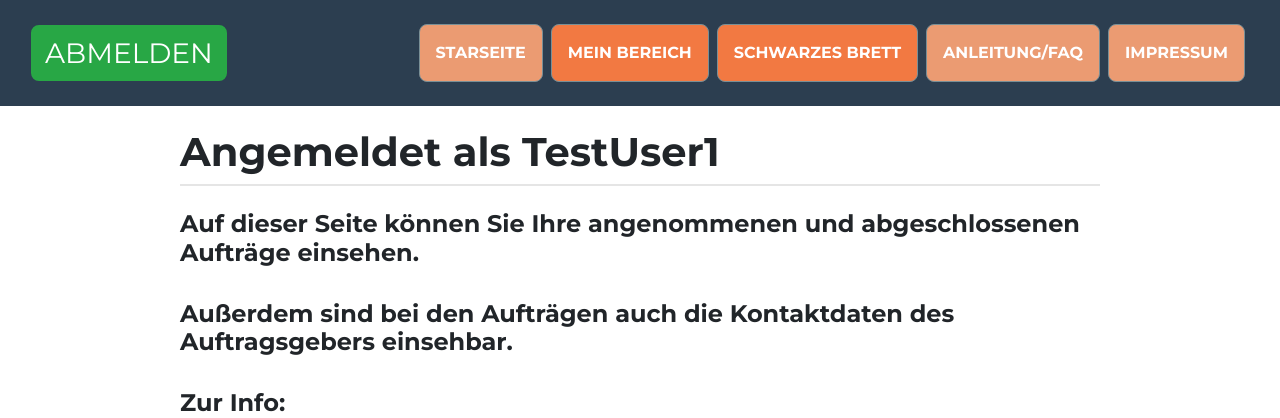
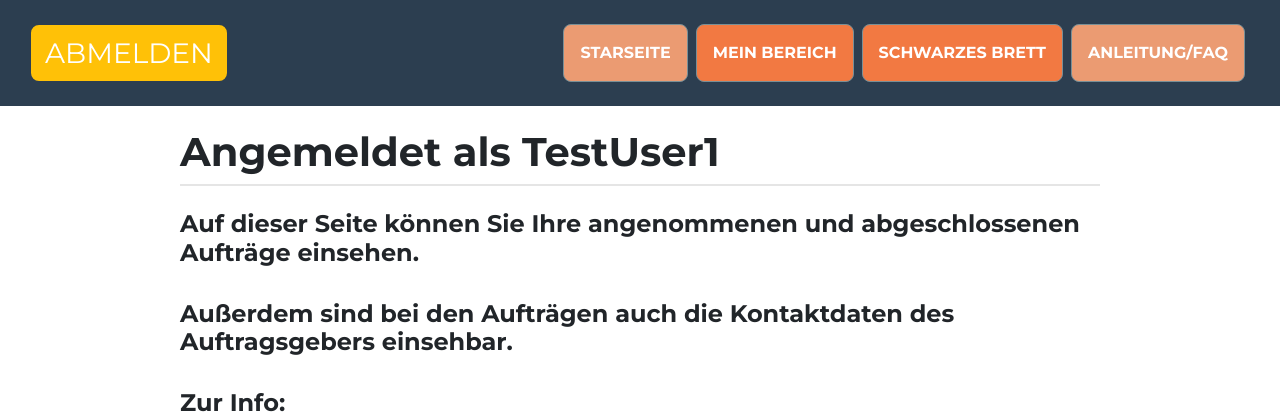
Before and after one commit to SYoy/voluntary_grocery_shopping, a Django app: page /helfer_einkaufslisten/ in a window 1280 px wide. Shown: the top 418 px of the page. Run offline with Django 3.2, Linux system fonts and the light colour scheme; a user stored in the database is signed in; data comes from the database, SQL or seed files in the repository; both versions use the stored data as it was after the commit; some libraries are stand-ins or nearby versions.

Commit message:
impressum to footer

```diff
--- a/EinkaufsApp/templates/app/inWork.html
+++ b/EinkaufsApp/templates/app/inWork.html
@@ -137,35 +137,48 @@ function showAccepted() {
 {% load widget_tweaks %}
 
   <!-- Navigation -->
-  <nav class="navbar navbar-expand-lg bg-secondary text-uppercase fixed-top" id="mainNav">
+  <nav class="navbar navbar-expand-xl bg-secondary text-uppercase fixed-top" id="mainNav">
     <div class="container-fluid">
          {% if user.is_authenticated %}
-      <a class="navbar-brand btn btn-success" href="{% url "logout" %}">Abmelden</a>
+          <a class="navbar-brand btn btn-warning" href="{% url "logout" %}">Abmelden</a>
          {% else %}
+         <div class="col-6">
             <form class="form-inline my-0 my-lg-0" role="form" action="{% url "login" %}"
                 method="post" accept-charset="utf-8">
-          <div class="form-group mr-sm-2 d-none d-md-block">
-            <input type="text" placeholder="Benutzername" class="form-control" name="username">
+              <div class="form-group mr-sm-2 d-none d-xl-block">
+                <input type="text" placeholder="Benutzername" class="form-control" name="username" size="12">
               </div>
-          <div class="form-group mr-sm-2 d-none d-md-block">
-            <input type="password" placeholder="Passwort" class="form-control" name="password">
+              <div class="form-group mr-sm-2 d-none d-xl-block">
+                <input type="password" placeholder="Passwort" class="form-control" name="password" size="12">
               </div>
               {% csrf_token %}
-          <button type="submit" class="btn btn-success d-none d-md-block">Anmelden</button>
+              <button type="submit" class="btn btn-success d-none d-xl-block">Anmelden</button>
             </form>
 
-         <form class="form-inline my-0 my-lg-0 d-md-none" role="form" action="{% url "login" %}"
+              <form class="form-inline my-0 my-lg-0 d-xl-none" role="form" action="{% url "login" %}"
                 method="post" accept-charset="utf-8">
-          <div class="form-group">
-            <input type="text" placeholder="Benutzername" class="form-control" name="username" size="7">
+              <div class="form-group d-none d-sm-block" style="margin-right: 5px">
+                <input type="text" placeholder="Benutzername" class="form-control" name="username" size="6">
               </div>
-          <div class="form-group">
-            <input type="password" placeholder="Passwort" class="form-control" name="password" size="7">
+              <div class="form-group d-none d-sm-block" style="margin-right: 5px">
+                <input type="password" placeholder="Passwort" class="form-control" name="password" size="6">
               </div>
               {% csrf_token %}
               <button type="submit" class="btn btn-success">Anmelden</button>
             </form>
+         </div>
+
+
      {% endif %}
+
+    {% for message in messages %}
+        <div class="alert {{ message.tags }} alert-dismissible" role="alert" style="margin-top: 10px;">
+                <button type="button" class="close" data-dismiss="alert" aria-label="Close">
+                  <span aria-hidden="true">&times;</span>
+                </button>
+            {{ message }}
+        </div>
+    {% endfor %}
 
     <button class="navbar-toggler navbar-toggler-right text-uppercase font-weight-bold bg-primary text-white rounded" type="button" data-toggle="collapse" data-target="#navbarResponsive" aria-controls="navbarResponsive" aria-expanded="false" aria-label="Toggle navigation">
         Menü
@@ -174,26 +187,28 @@ function showAccepted() {
       <div class="collapse navbar-collapse" id="navbarResponsive">
         <ul class="navbar-nav ml-auto">
           <li class="nav-item mx-0 mx-lg-1">
-            <a class="nav-link py-3 px-0 px-lg-3 rounded js-scroll-trigger" style="background: #eb9b72; border: 1px solid #798f96" href="{% url 'start' %}">Starseite</a>
+            <a class="nav-link py-3 px-0 px-lg-3 rounded js-scroll-trigger text-center" style="background: #eb9b72; border: 1px solid #798f96" href="{% url 'start' %}">Starseite</a>
           </li>
             {% if user.is_authenticated %}
               <li class="nav-item mx-0 mx-lg-1">
-                <a class="nav-link py-3 px-0 px-lg-3 rounded js-scroll-trigger" style="background: #f27942; border: 1px solid #798f96" href="{% url 'home' %}">Mein Bereich</a>
+                <a class="nav-link py-3 px-0 px-lg-3 rounded js-scroll-trigger text-center" style="background: #f27942; border: 1px solid #798f96" href="{% url 'home' %}">Mein Bereich</a>
               </li>
               <li class="nav-item mx-0 mx-lg-1">
-                <a class="nav-link py-3 px-0 px-lg-3 rounded js-scroll-trigger" style="background: #f27942; border: 1px solid #798f96" href="{% url 'blackboard' %}">Schwarzes Brett</a>
+                <a class="nav-link py-3 px-0 px-lg-3 rounded js-scroll-trigger text-center" style="background: #f27942; border: 1px solid #798f96" href="{% url 'blackboard' %}">Schwarzes Brett</a>
               </li>
             {% else %}
               <li class="nav-item mx-0 mx-lg-1">
-                <a class="nav-link py-3 px-0 px-lg-3 rounded js-scroll-trigger" style="background: #eb9b72; border: 1px solid #798f96" href="{% url 'public_blackboard' %}">Schwarzes Brett</a>
+                <a class="nav-link py-3 px-0 px-lg-3 rounded js-scroll-trigger text-center" style="background: #eb9b72; border: 1px solid #798f96" href="{% url 'public_blackboard' %}">Schwarzes Brett</a>
               </li>
             {% endif %}
           <li class="nav-item mx-0 mx-lg-1">
-            <a class="nav-link py-3 px-0 px-lg-3 rounded js-scroll-trigger" style="background: #eb9b72; border: 1px solid #798f96" href="{% url 'faq' %}">Anleitung/FAQ</a>
+            <a class="nav-link py-3 px-0 px-lg-3 rounded js-scroll-trigger text-center" style="background: #eb9b72; border: 1px solid #798f96" href="{% url 'faq' %}">Anleitung/FAQ</a>
           </li>
+        <!--
           <li class="nav-item mx-0 mx-lg-1">
-            <a class="nav-link py-3 px-0 px-lg-3 rounded js-scroll-trigger" style="background: #eb9b72; border: 1px solid #798f96" href="{% url 'impressum' %}">Impressum</a>
+            <a class="nav-link py-3 px-0 px-lg-3 rounded js-scroll-trigger text-center" style="background: #eb9b72; border: 1px solid #798f96" href="{% url 'impressum' %}">Impressum</a>
           </li>
+          -->
         </ul>
       </div>
     </div>
--- a/EinkaufsApp/templates/base_less.html
+++ b/EinkaufsApp/templates/base_less.html
@@ -99,9 +99,11 @@
           <li class="nav-item mx-0 mx-lg-1">
             <a class="nav-link py-3 px-0 px-lg-3 rounded js-scroll-trigger text-center" style="background: #eb9b72; border: 1px solid #798f96" href="{% url 'faq' %}">Anleitung/FAQ</a>
           </li>
+        <!--
           <li class="nav-item mx-0 mx-lg-1">
             <a class="nav-link py-3 px-0 px-lg-3 rounded js-scroll-trigger text-center" style="background: #eb9b72; border: 1px solid #798f96" href="{% url 'impressum' %}">Impressum</a>
           </li>
+          -->
         </ul>
       </div>
     </div>
```
Also changed, not shown: EinkaufsApp/templates/base.html (+10 -1 lines), EinkaufsApp/templates/public/start.html (+10 -3 lines), db.sqlite3. Lines whose indentation alone changed are shown as unchanged.
